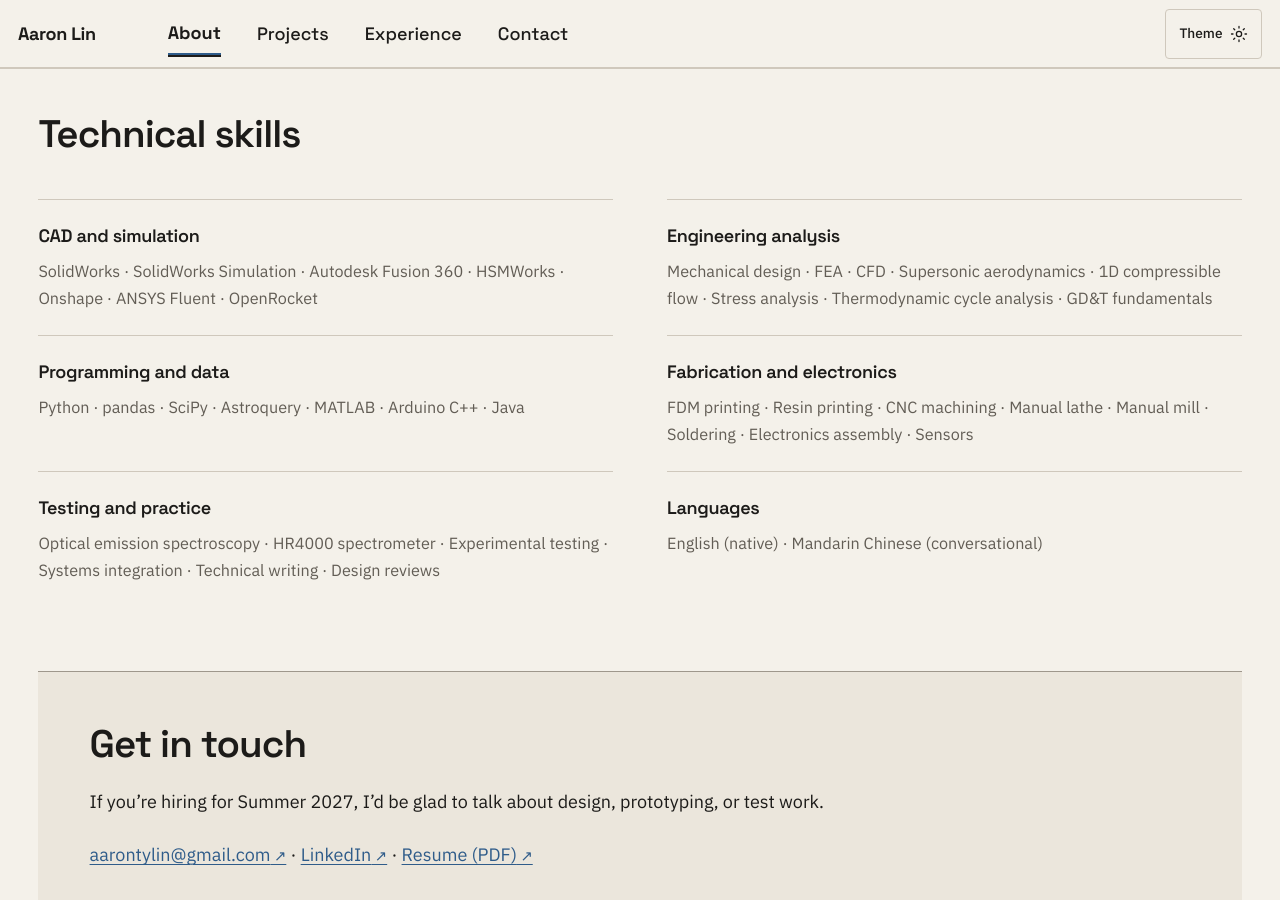
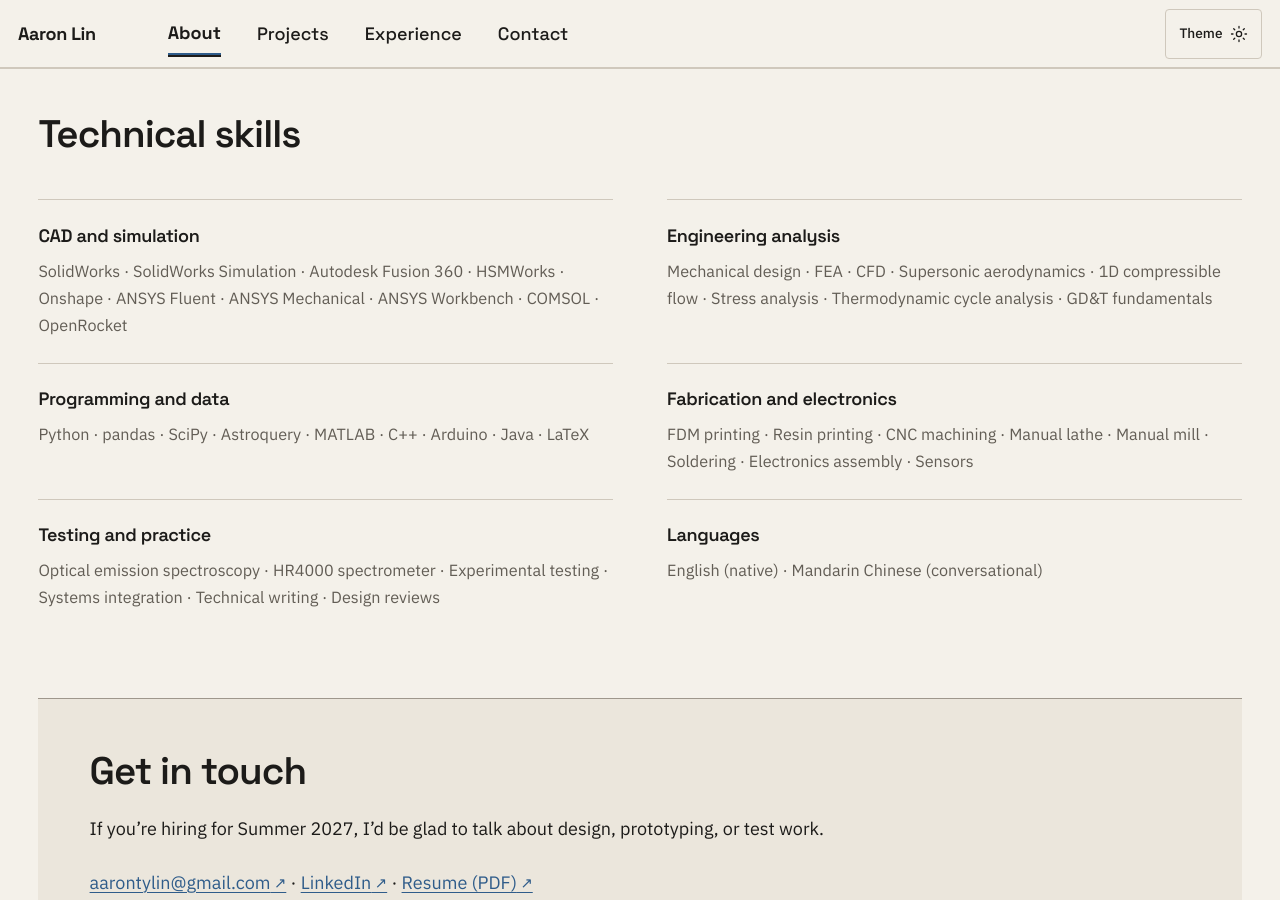
Before and after one commit to Aaron-Lin-0/Aaron-Lin-0.github.io, a Jekyll site: the page built from _pages/about.md, in a window 1280 px wide and 900 px high, scrolled down 3160 px. Built offline with Jekyll 4.4.1, drawn with Linux system fonts in a browser that asks for light colours; a script that is not in the unit is left out.

Commit message:
Update recruiting PDFs and skills

```diff
--- a/_data/skills.yml
+++ b/_data/skills.yml
@@ -1,9 +1,9 @@
 - name: CAD and simulation
-  items: [SolidWorks, SolidWorks Simulation, Autodesk Fusion 360, HSMWorks, Onshape, ANSYS Fluent, OpenRocket]
+  items: [SolidWorks, SolidWorks Simulation, Autodesk Fusion 360, HSMWorks, Onshape, ANSYS Fluent, ANSYS Mechanical, ANSYS Workbench, COMSOL, OpenRocket]
 - name: Engineering analysis
   items: [Mechanical design, FEA, CFD, Supersonic aerodynamics, 1D compressible flow, Stress analysis, Thermodynamic cycle analysis, GD&T fundamentals]
 - name: Programming and data
-  items: [Python, pandas, SciPy, Astroquery, MATLAB, Arduino C++, Java]
+  items: [Python, pandas, SciPy, Astroquery, MATLAB, C++, Arduino, Java, LaTeX]
 - name: Fabrication and electronics
   items: [FDM printing, Resin printing, CNC machining, Manual lathe, Manual mill, Soldering, Electronics assembly, Sensors]
 - name: Testing and practice
```
Also changed, not shown: PRODUCT.md (+1 -1 lines), README.md (+1 -1 lines), docs/MAINTENANCE.md (+3 -3 lines), images/projects/argo/ansys-model.png, 2 other files.
